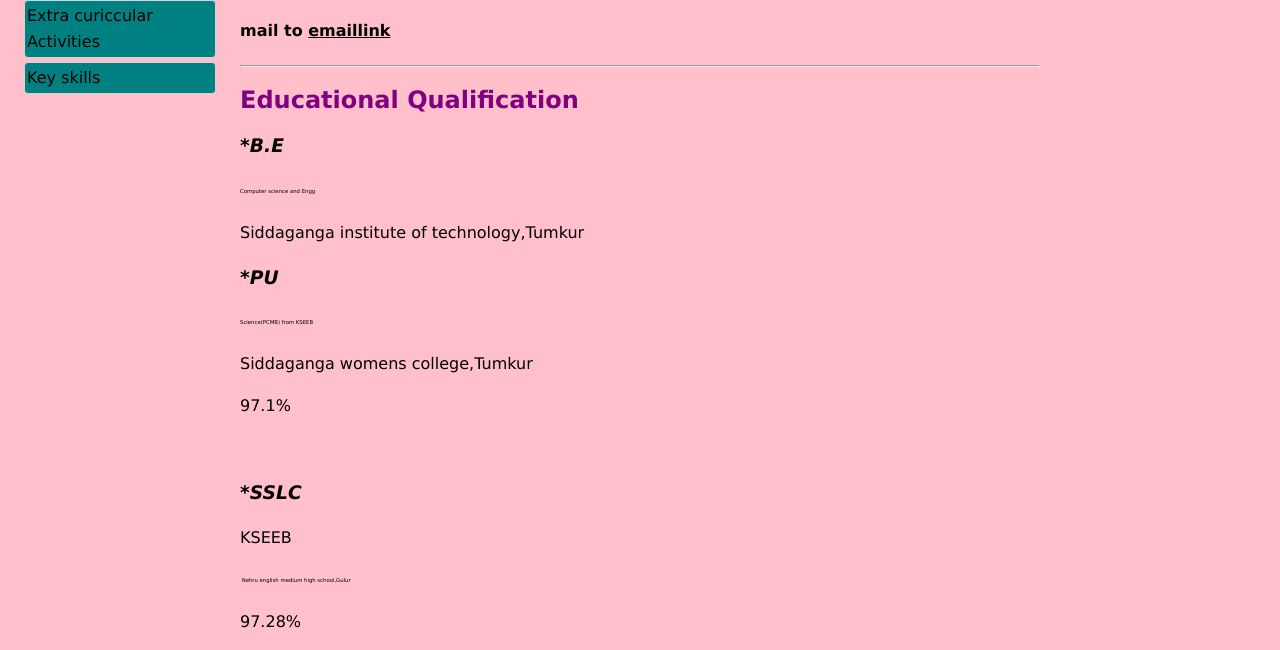
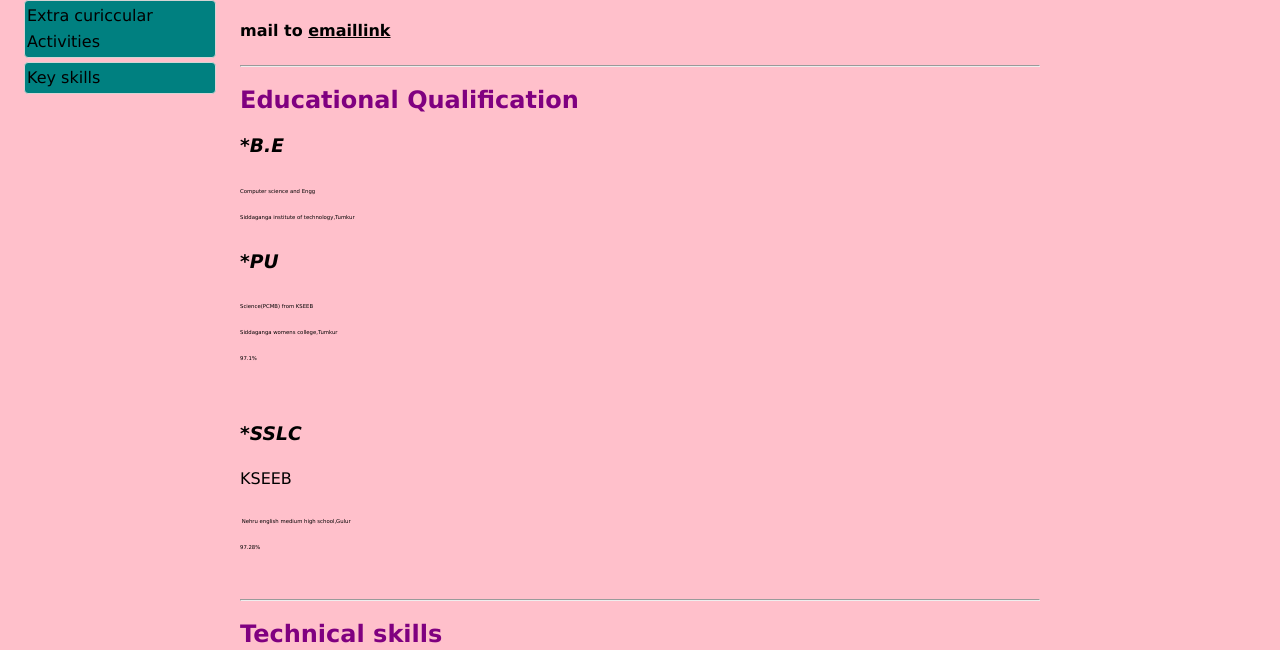
Before and after one commit to manasagl/CV, a plain HTML site: page index.html in a window 1280 px wide. Shown: the part 320-970 px from the top of the page. Drawn offline with Linux system fonts and the light colour scheme.

Commit message:
Update index.html

```diff
--- a/index.html
+++ b/index.html
@@ -169,20 +169,20 @@ a:hover {
 
 
 <h3>*B.E</h3>
-<p class="main"> Computer science and Engg<p>
-<p>Siddaganga institute of technology,Tumkur </font> </p>
+<p class="main"> Computer science and Engg<br>
+Siddaganga institute of technology,Tumkur </font> </p>
 
 <h3>*PU</h3>
-<p class="main">Science(PCMB) from KSEEB</p>
-<p> Siddaganga womens college,Tumkur </p>
-<p> 97.1% </font></p>
+<p class="main">Science(PCMB) from KSEEB<br>
+ Siddaganga womens college,Tumkur <br>
+ 97.1% </font></p>
 
 
 
 <h3> *SSLC  </h3>
 <p>KSEEB</p>
-<p class="main">  Nehru english medium high school,Gulur </p>
-<p> 97.28% </p>
+<p class="main">  Nehru english medium high school,Gulur <br>
+ 97.28% </p>
 <hr>
 
 <h2> Technical skills</h2>
```
